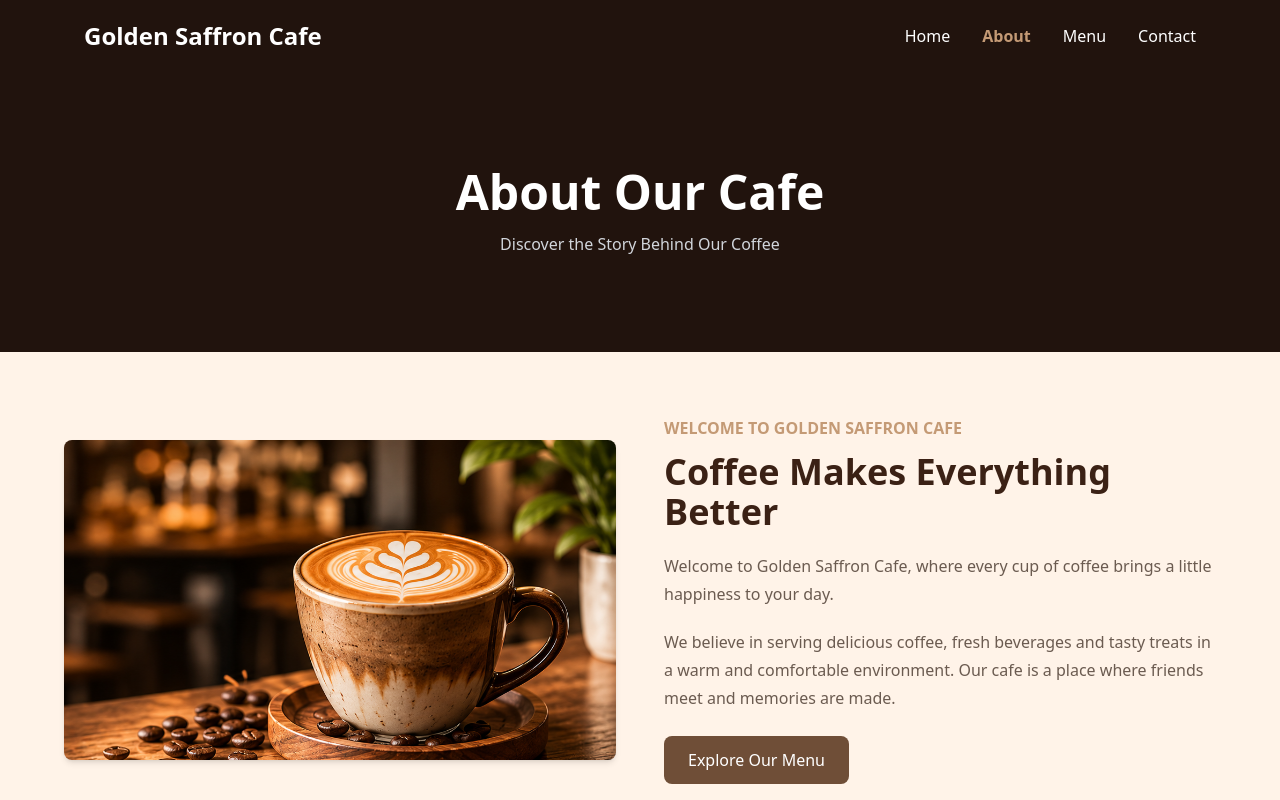
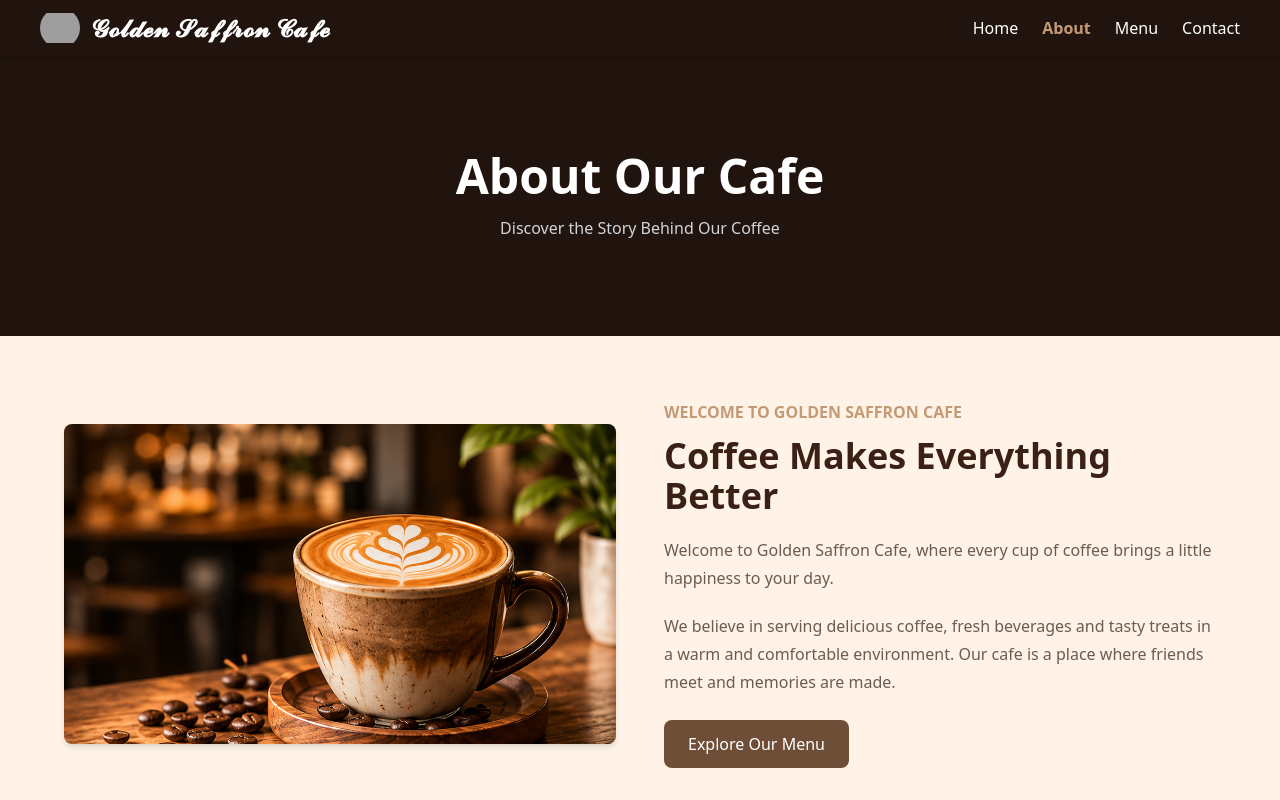
Before and after one commit to rohitvdebug/golden-saffron, a plain HTML site: page about.html in a window 1280 px wide. Shown: the top 800 px of the page. Drawn offline with nearby package versions, Linux system fonts and the light colour scheme; grey boxes are pictures that could not be loaded.

Commit message:
update navbar

```diff
--- a/about.html
+++ b/about.html
@@ -1,29 +1,45 @@
-
 <!DOCTYPE html>
 <html lang="en">
 
 <head>
     <meta charset="UTF-8">
     <meta name="viewport" content="width=device-width, initial-scale=1.0">
+
     <title>About Us | Golden Saffron Cafe</title>
+
+    <link rel="icon" type="image/png" href="./cafeimage.png">
+
     <script src="https://cdn.tailwindcss.com"></script>
 </head>
 
-<body class="bg-[#FFF3E8] overflow-x-hidden">
+<body class="bg-[#FFF3E8] overflow-x-hidden pt-12 md:pt-14">
 
     <!-- Header -->
-    <header class="relative bg-[#21130D] overflow-hidden">
+    <header class="relative bg-[#21130D]">
 
         <input type="checkbox" id="menu-toggle" class="peer hidden">
 
         <!-- Navbar -->
-        <nav class="relative z-10 max-w-6xl mx-auto flex flex-col md:flex-row justify-between items-center gap-3 p-5">
+        <nav class="fixed top-0 left-0 w-full z-40 bg-[#21130D] shadow-md">
 
-            <h1 class="text-xl md:text-2xl font-bold text-white text-center">
-                Golden Saffron Cafe
+            <div class="max-w-7xl mx-auto flex justify-between items-center gap-4 px-5 py-2 md:px-10">
+
+                <!-- Cafe Logo and Name -->
+                <a href="index.html" class="flex items-center gap-3">
+
+                    <img src="./cafeimage.png"
+                        class="w-8 h-8 md:w-10 md:h-10 rounded-full object-contain"
+                        alt="Cafe Logo">
+
+                    <h1 class="text-lg md:text-2xl font-bold text-white">
+                        𝓖𝓸𝓵𝓭𝓮𝓷 𝓢𝓪𝓯𝓯𝓻𝓸𝓷 𝓒𝓪𝓯𝓮
                     </h1>
 
-            <ul class="hidden md:flex items-center gap-8 text-white">
+                </a>
+
+                <!-- Desktop Menu -->
+                <ul class="hidden md:flex items-center gap-6 text-white">
+
                     <li>
                         <a href="index.html"
                             class="hover:text-[#C49A75] transition duration-300">
@@ -51,17 +67,21 @@
                             Contact
                         </a>
                     </li>
+
                 </ul>
 
+                <!-- Hamburger Button -->
                 <label for="menu-toggle"
                     class="text-white text-2xl md:hidden cursor-pointer">
                     ☰
                 </label>
 
+            </div>
+
         </nav>
 
         <!-- Mobile Menu -->
-        <div class="absolute top-0 right-0 z-50 h-screen w-64 bg-[#21130D]/90 backdrop-blur-md text-white p-6 shadow-xl translate-x-full peer-checked:translate-x-0 transition-transform duration-300 md:hidden">
+        <div class="fixed top-0 right-0 z-50 h-screen w-64 bg-[#21130D]/90 backdrop-blur-md text-white p-6 shadow-xl translate-x-full peer-checked:translate-x-0 transition-transform duration-300 md:hidden">
 
             <label for="menu-toggle"
                 class="text-3xl block text-right cursor-pointer mb-8">
@@ -69,10 +89,31 @@
             </label>
 
             <ul class="flex flex-col gap-6 text-lg">
-                <li><a href="index.html" class="hover:text-[#C49A75]">Home</a></li>
-                <li><a href="about.html" class="text-[#C49A75] font-bold">About</a></li>
-                <li><a href="menu.html" class="hover:text-[#C49A75]">Menu</a></li>
-                <li><a href="contact.html" class="hover:text-[#C49A75]">Contact</a></li>
+
+                <li>
+                    <a href="index.html" class="hover:text-[#C49A75]">
+                        Home
+                    </a>
+                </li>
+
+                <li>
+                    <a href="about.html" class="text-[#C49A75] font-bold">
+                        About
+                    </a>
+                </li>
+
+                <li>
+                    <a href="menu.html" class="hover:text-[#C49A75]">
+                        Menu
+                    </a>
+                </li>
+
+                <li>
+                    <a href="contact.html" class="hover:text-[#C49A75]">
+                        Contact
+                    </a>
+                </li>
+
             </ul>
 
         </div>
```
Also changed, not shown: contact.html (+25 -7 lines), index.html (+30 -15 lines), menu.html (+53 -12 lines). Lines whose indentation alone changed are shown as unchanged.
